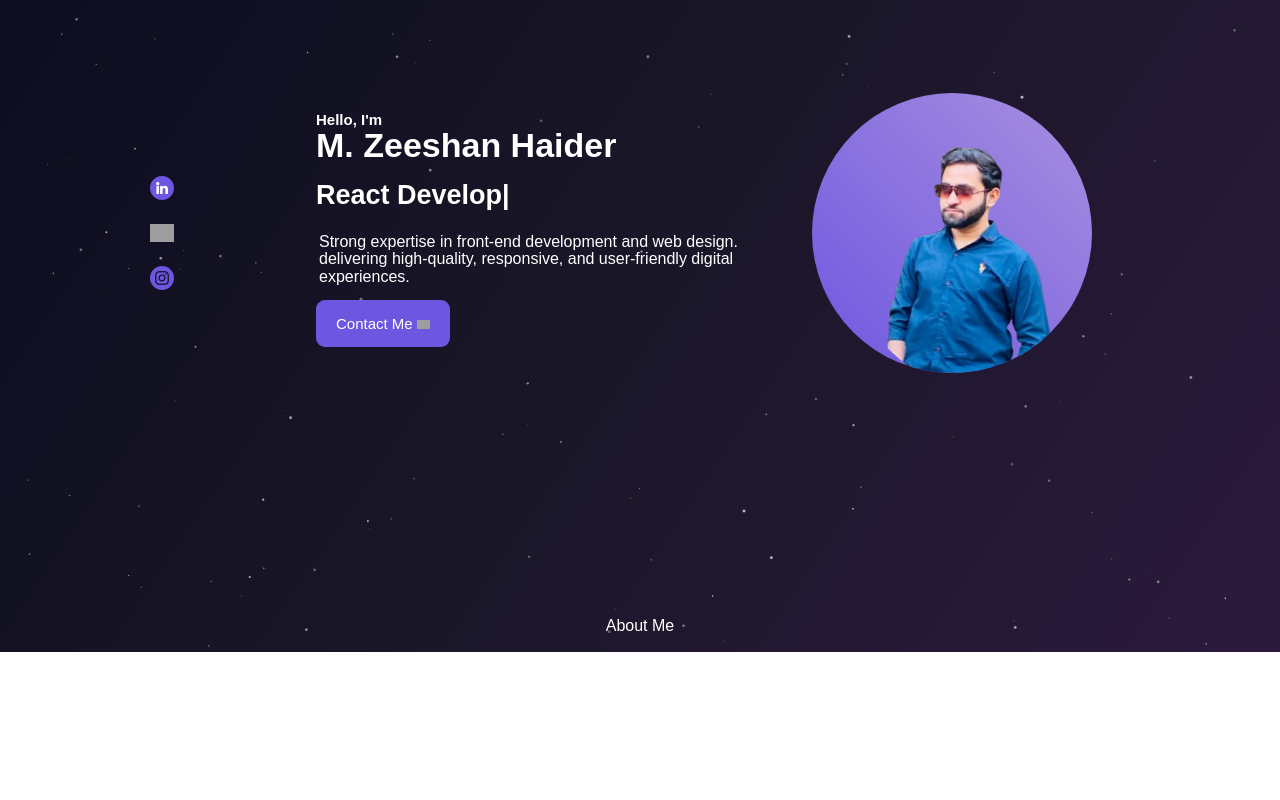
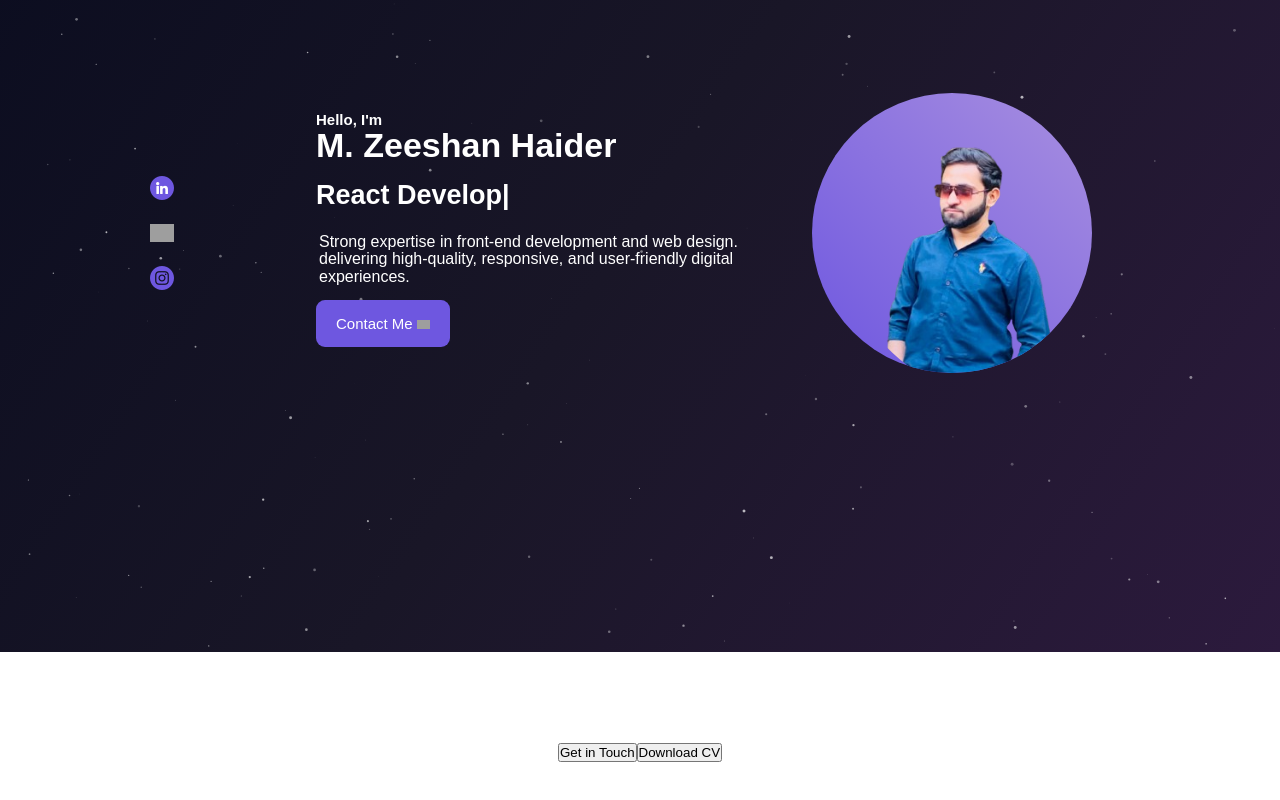
Before and after one commit to zh012948/frontend-portfolio, a React (Vite) app: page / in a window 1280 px wide. Shown: the part 208-1008 px from the top of the page. Built offline with nearby package versions, Linux system fonts and the light colour scheme; grey boxes are pictures that could not be loaded.

Commit message:
MERN Stack Developer

```diff
--- a/src/components/About.jsx
+++ b/src/components/About.jsx
@@ -5,8 +5,34 @@ export default function About() {
         <>
             <div className="about-section">
 
-                About Me
+                <h1 className="heading">About Me</h1>
 
+                <div className="about-container">
+
+                    <div className="about-content">
+                        <p className="role">
+                            Passionate Web devloper
+                        </p>
+
+                        <p className="content">
+                            I specialize in building responsive, accessible, and high-performance web applications using the MERN stack and modern development tools.
+                            <br />
+                            I’m passionate about transforming real-world challenges into practical, impactful solutions through clean code, intuitive design, and robust development practices.
+                        </p>
+
+                        <button className="btnGetInTouch">
+                            Get in Touch
+                        </button>
+
+                        <button className="btnResume">
+                            Download CV
+                        </button>
+                    </div>
+
+                    <div className="about-boxes">
+
+                    </div>
+                </div>
             </div>
         </>
 
--- a/src/styles/About.css
+++ b/src/styles/About.css
@@ -1,5 +1,5 @@
 .about-section {
     text-align: center;
-    padding-top: 25px;
+    padding-top: 60px;
     height: 100vh;
 }
```
Also changed, not shown: public/coding.png (deleted).
